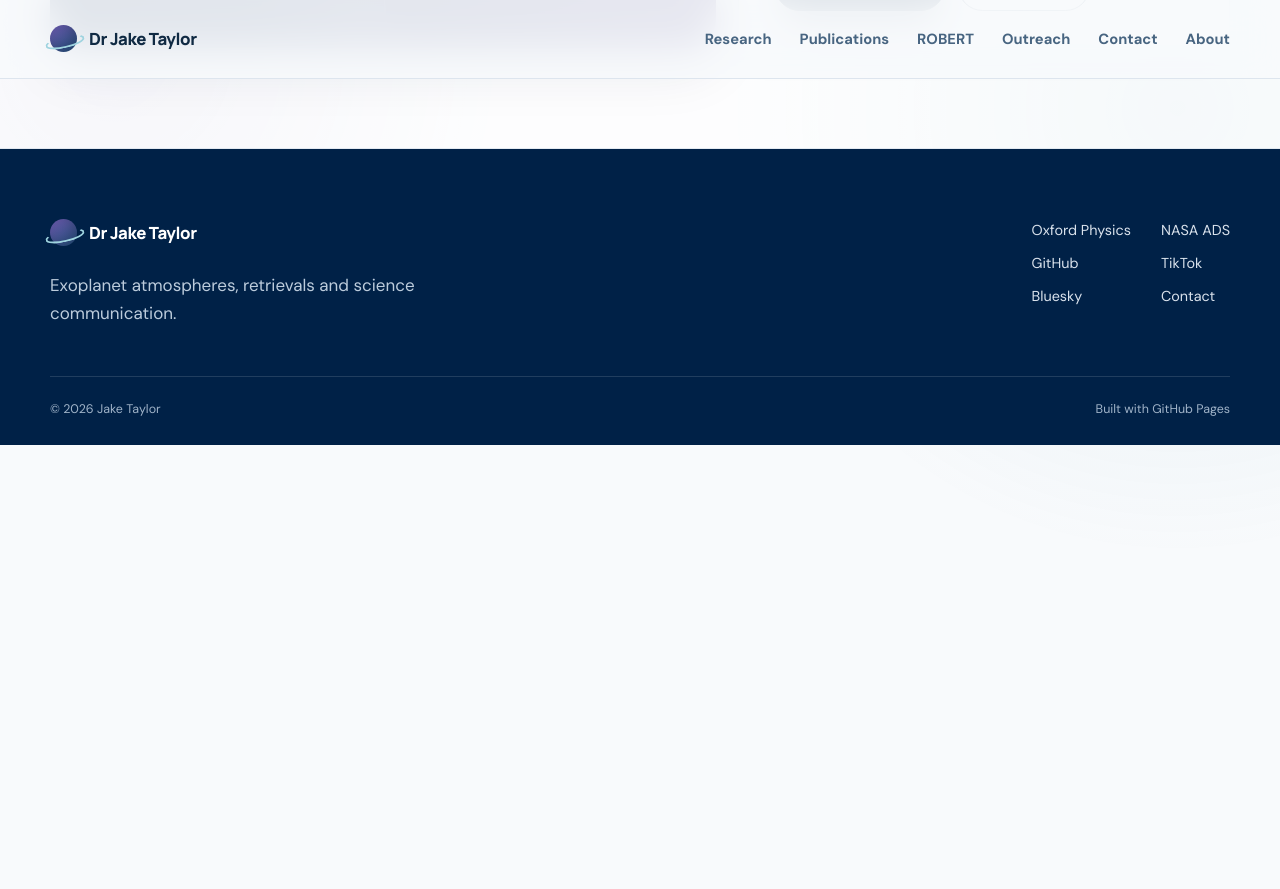
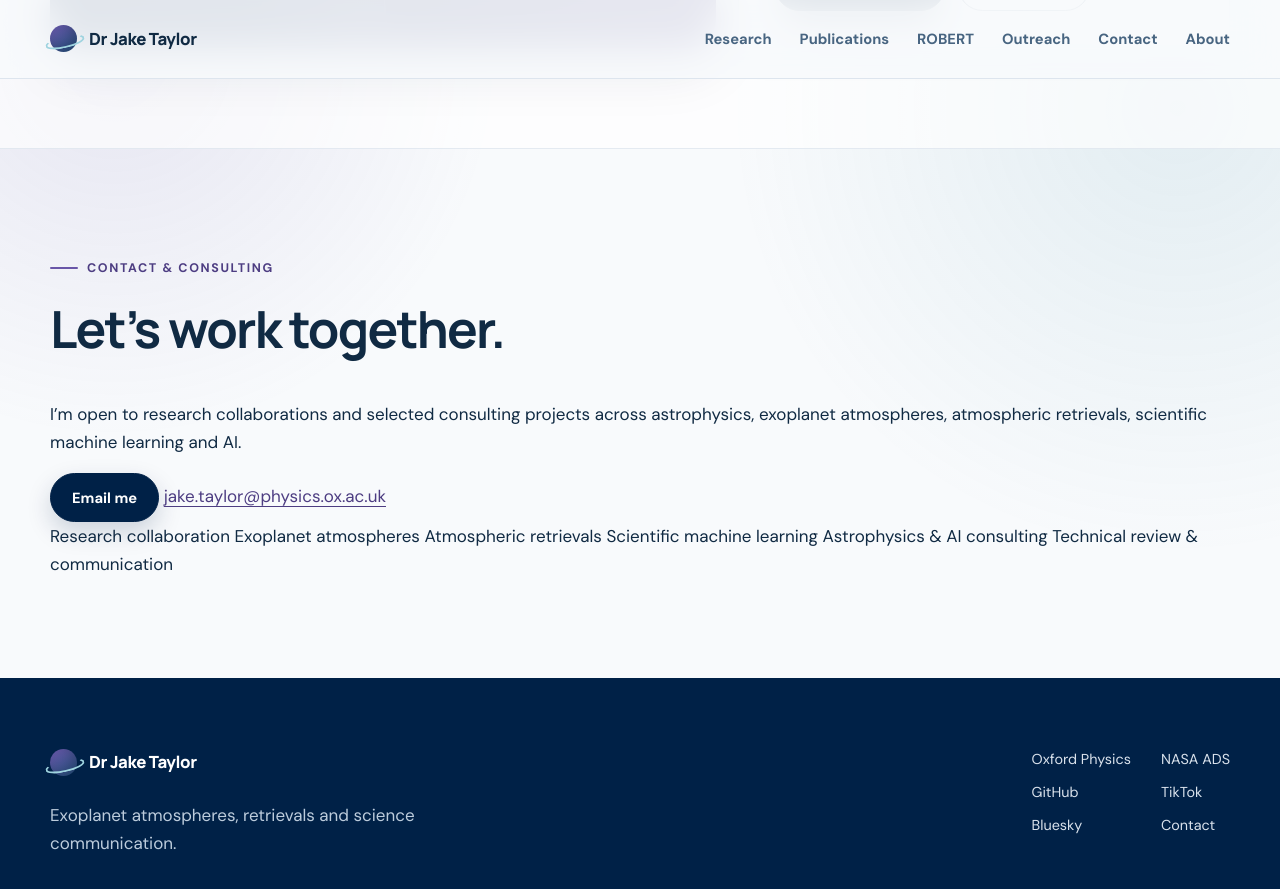
Before and after one commit to astrojaket/astrojaket.github.io, a Jekyll site: the page built from index.html, in a window 1280 px wide and 900 px high, scrolled down 2802 px. Shown: the top 889 px of the window. Built offline with Jekyll 4.4.1, drawn with Linux system fonts in a browser that asks for light colours; before the commit the page ends 3247 px from its top, so only the background shows below that.

Commit message:
Add contact and consulting: update index.html

```diff
--- a/index.html
+++ b/index.html
@@ -109,3 +109,26 @@ description: Dr Jake Taylor is an astrophysicist at the University of Oxford stu
     </article>
   </div>
 </section>
+
+<section id="contact" class="section">
+  <div class="section-shell contact-panel">
+    <div class="contact-copy">
+      <span class="eyebrow">Contact & consulting</span>
+      <h2>Let’s work together.</h2>
+      <p>
+        I’m open to research collaborations and selected consulting projects across astrophysics,
+        exoplanet atmospheres, atmospheric retrievals, scientific machine learning and AI.
+      </p>
+      <a class="button button-primary" href="mailto:jake.taylor@physics.ox.ac.uk?subject=Collaboration%20or%20consulting%20enquiry">Email me</a>
+      <a class="contact-email" href="mailto:jake.taylor@physics.ox.ac.uk">jake.taylor@physics.ox.ac.uk</a>
+    </div>
+    <div class="contact-services" aria-label="Consulting areas">
+      <span>Research collaboration</span>
+      <span>Exoplanet atmospheres</span>
+      <span>Atmospheric retrievals</span>
+      <span>Scientific machine learning</span>
+      <span>Astrophysics & AI consulting</span>
+      <span>Technical review & communication</span>
+    </div>
+  </div>
+</section>
```
